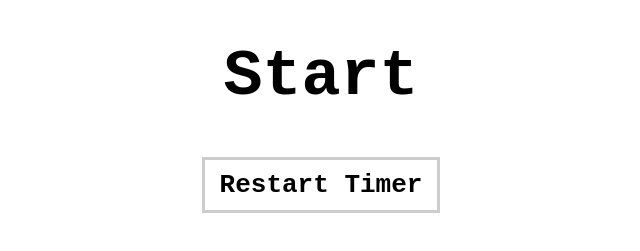
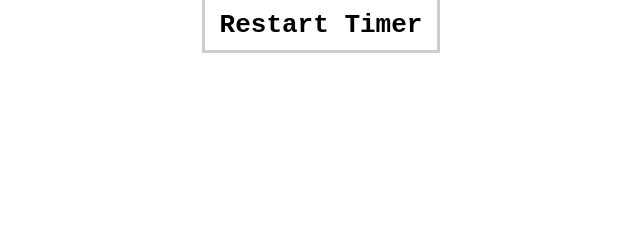
Before and after one commit to gaberomualdo/pomodoro-timer, a plain HTML site: page index.html in a window 1280 px wide. Shown: the part 243-494 px from the top of the page, without its empty margins (319-959 px from the left). Drawn offline with Linux system fonts and the light colour scheme.

Commit message:
more bug fixes

```diff
--- a/index.html
+++ b/index.html
@@ -27,6 +27,7 @@ button {
 	font-weight: bold;
 	font-size: 3rem;
 	cursor: pointer;
+	outline: none;
 }
 button:hover{
 	border-color: black;
@@ -45,7 +46,7 @@ button:hover{
 </style>
 
 <body>
-	<h1 id="timer">Start</h1>
+	<h1 id="timer"></h1>
 	<button id="startBtn" class='disabled'>Start Break</button>
 	<button id="restartBtn">Restart Timer</button>
 </body>
```
